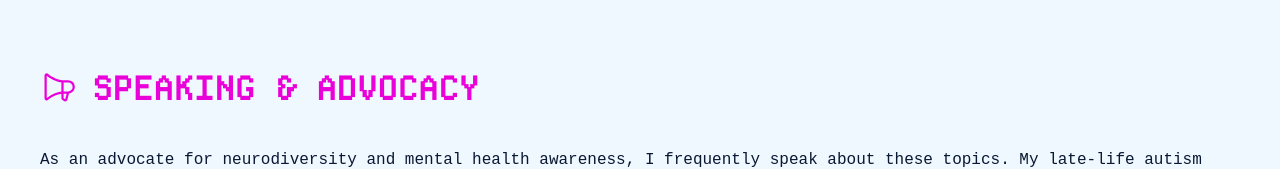
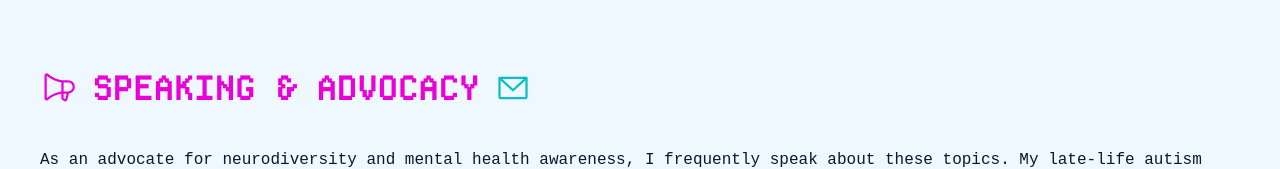
Before and after one commit to seanbetts/seanbetts, a React (Create React App) app: page /about in a window 1280 px wide. Shown: the part 1777-1946 px from the top of the page. Built offline with nearby package versions, Linux system fonts and the light colour scheme; a web font is replaced by a local one.

Commit message:
About tweaks

```diff
--- a/src/pages/About.js
+++ b/src/pages/About.js
@@ -1,5 +1,5 @@
 import React from 'react';
-import { Briefcase, Robot, Megaphone, LinkedinLogo, GithubLogo } from "@phosphor-icons/react";
+import { Briefcase, Robot, Megaphone, LinkedinLogo, GithubLogo, EnvelopeSimple } from "@phosphor-icons/react";
 import styles from './About.module.css';
 import profileImage from '../assets/sean-betts-profile.png';
 
@@ -92,6 +92,9 @@ const About = () => {
         <div className={styles.speakingHeader}>
           <h3><Megaphone size={36} /></h3>
           <h2>Speaking & Advocacy</h2>
+          <a href="/contact" rel="noopener noreferrer" className={styles.socialLink} aria-label="Email">
+            <EnvelopeSimple size={36} />
+          </a>
         </div>
         <p>
           As an advocate for neurodiversity and mental health awareness, I frequently speak about these topics.
```
